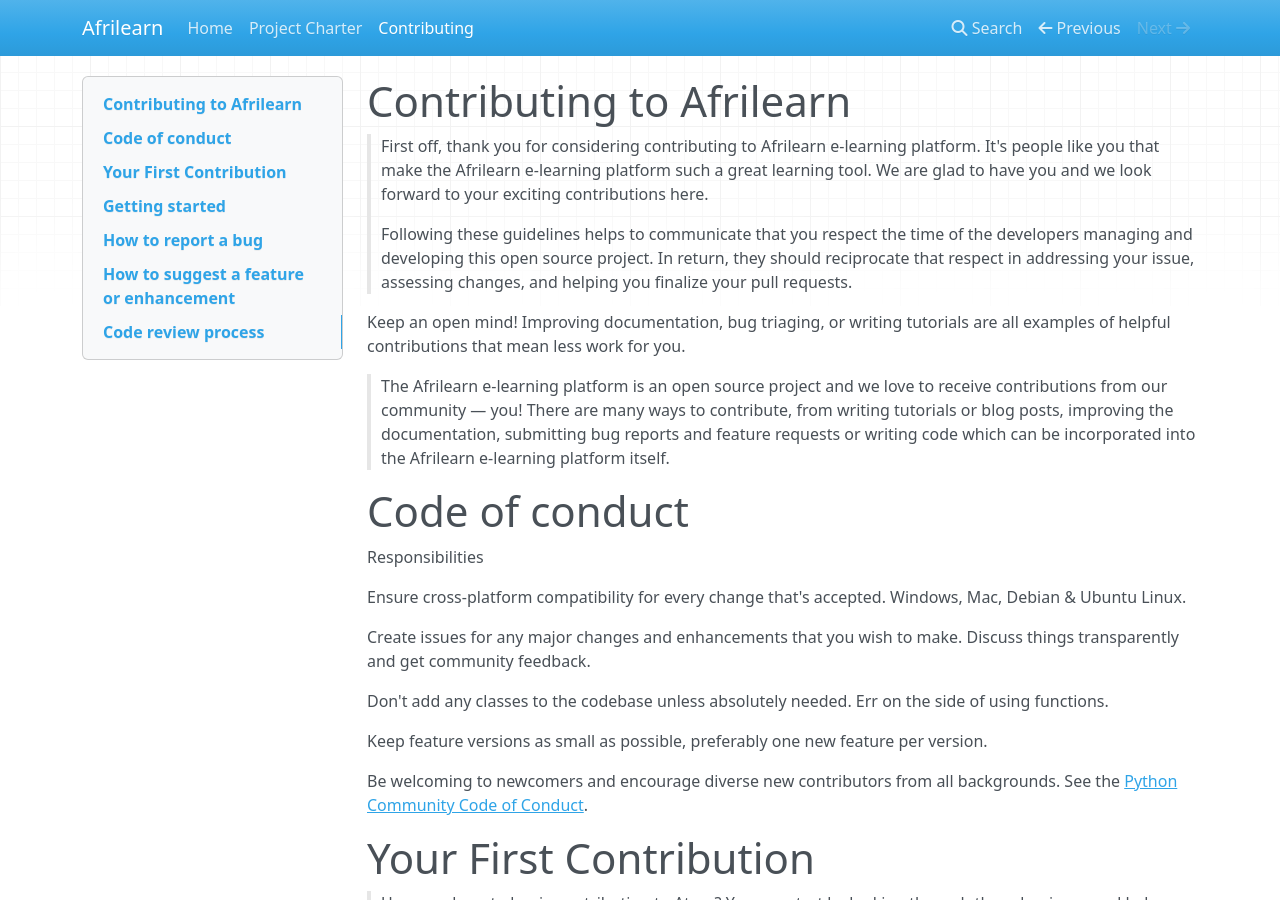
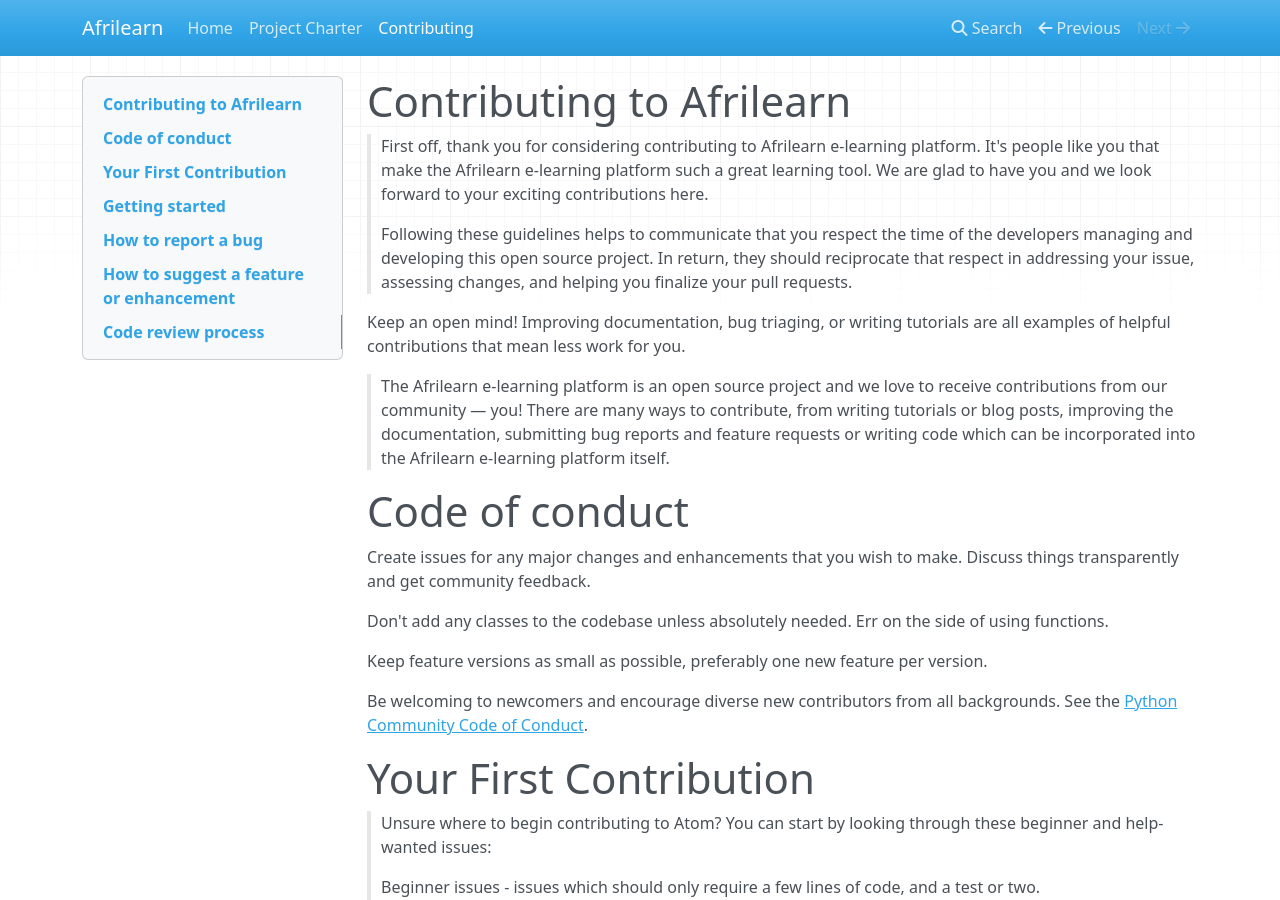
Before and after one commit to UNICEF-AFRILEARN/documentation, an MkDocs documentation site: the page built from docs/contributing.md, in a window 1280 px wide and 900 px high. Built offline with MkDocs 1.6.1, drawn with Linux system fonts in a browser that asks for light colours; nearby versions of some CDN libraries.

Commit message:
updated contributing.md

```diff
--- a/docs/contributing.md
+++ b/docs/contributing.md
@@ -9,10 +9,6 @@
 > The Afrilearn e-learning platform is an open source project and we love to receive contributions from our community — you! There are many ways to contribute, from writing tutorials or blog posts, improving the documentation, submitting bug reports and feature requests or writing code which can be incorporated into the Afrilearn e-learning platform itself.
 
 # Code of conduct
-
-Responsibilities
-
-Ensure cross-platform compatibility for every change that's accepted. Windows, Mac, Debian & Ubuntu Linux.
 
 Create issues for any major changes and enhancements that you wish to make. Discuss things transparently and get community feedback.
 
```
